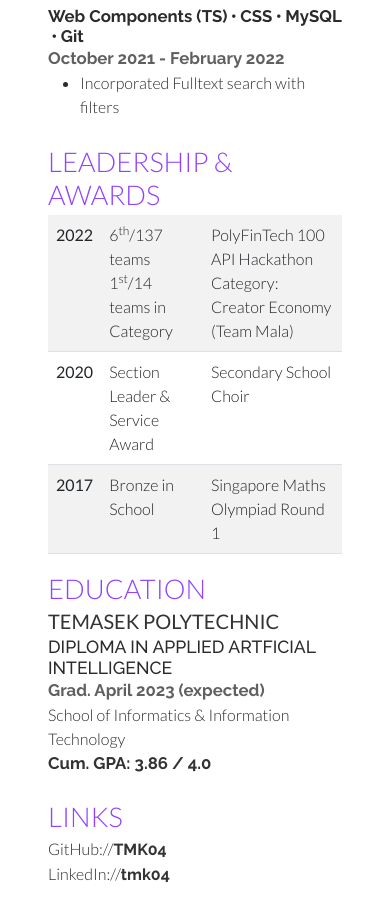
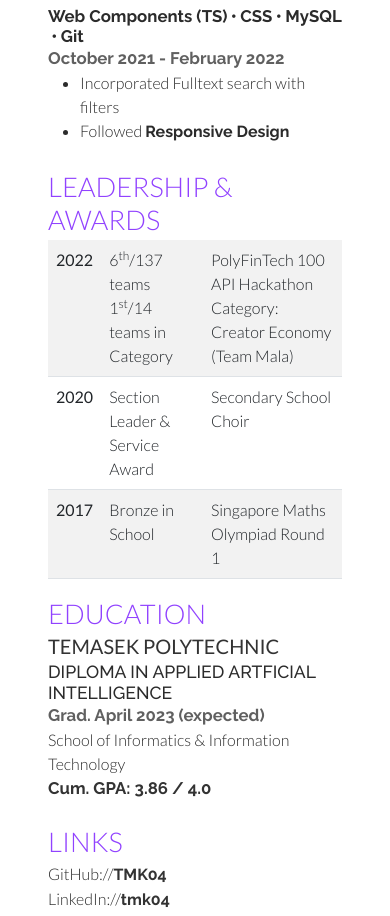
Before and after one commit to TMK04/resume, a React (Create React App) app: page / in a window 390 px wide. Shown: the part 1204-2120 px from the top of the page. Built offline with nearby package versions, Linux system fonts and the light colour scheme.

Commit message:
feat(ExperienceSection): add responsive design to Hauterev

```diff
--- a/src/sections/ExperienceSection/index.tsx
+++ b/src/sections/ExperienceSection/index.tsx
@@ -91,7 +91,18 @@ export default function ExperienceSection() {
         }}
         skills={["Web Components (TS)", "CSS", "MySQL", "Git"]}
         time_props={{ children: "October 2021 - February 2022" }}
-        actions={[<>Incorporated Fulltext search with filters</>]}
+        actions={[
+          <>Incorporated Fulltext search with filters</>,
+          <>
+            {"Followed "}
+            <Link
+              className="text-black"
+              href="https://developer.mozilla.org/en-US/docs/Learn/CSS/CSS_layout/Responsive_Design"
+            >
+              Responsive Design
+            </Link>
+          </>
+        ]}
       />
     </Section>
   );
```
